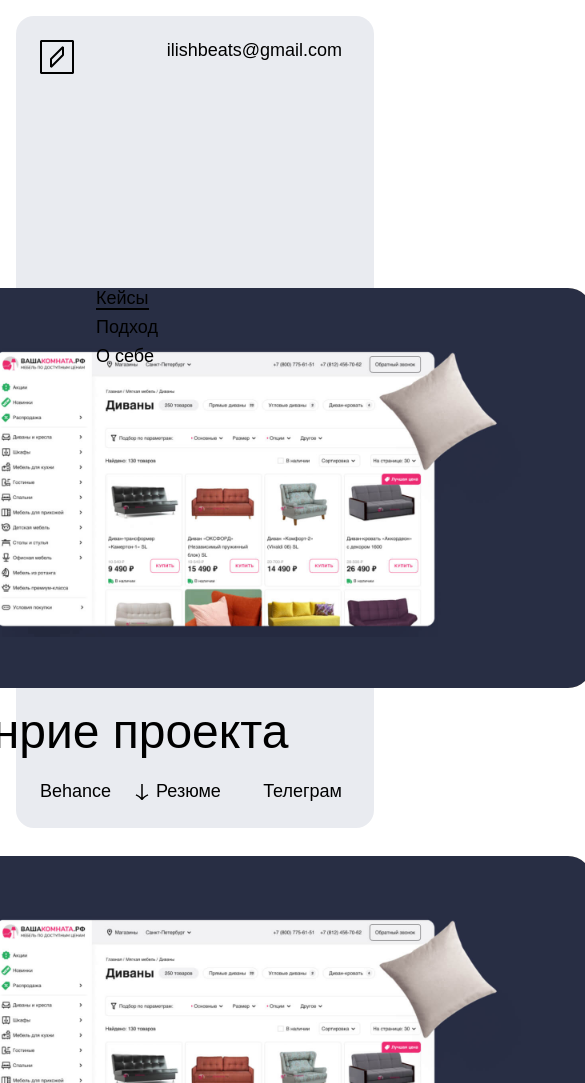
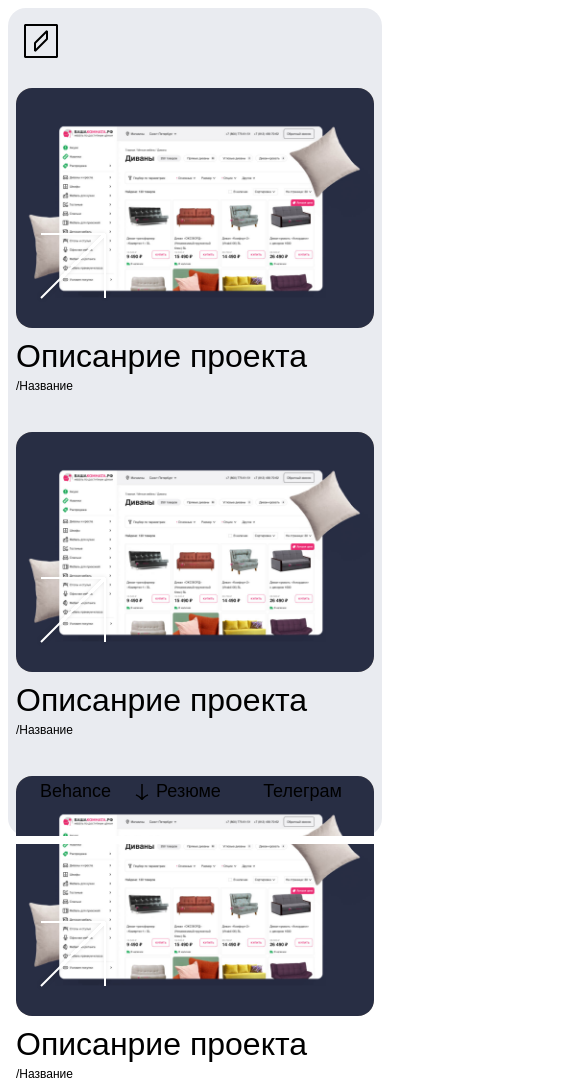
Before and after one commit to ilishandreev/Code, a plain HTML site: page cases.html in a window 390 px wide. Shown: the top 1083 px of the page, 585 px wide, since content can reach past the window. Drawn offline with nearby package versions, Linux system fonts and the light colour scheme.

Commit message:
Media queries

```diff
--- a/css/style.css
+++ b/css/style.css
@@ -16,6 +16,12 @@ body, html{
     box-sizing: border-box;
 }
 
+@media (max-width: 640px) {
+    .bgwrapper {
+        padding: 8px;
+    }
+}
+
 .bgrect {
     background-color: #E9EBF0;
     border-radius: 18px;
@@ -32,6 +38,12 @@ body, html{
     z-index: 999;
 }
 
+@media (max-width: 640px) {
+    .filltop {
+        height: 8px;
+    }
+}
+
 .fillbottom {
     width: 100%;
     height: 16px;
@@ -42,6 +54,11 @@ body, html{
 
 }
 
+@media (max-width: 640px) {
+    .fillbottom {
+        height: 8px;
+    }
+}
 
 .container {
     box-sizing: border-box;
@@ -49,6 +66,12 @@ body, html{
     display: flex;
     max-width: 1340px;
     margin: auto;
+}
+
+@media (max-width: 640px) {
+    .container {
+        padding: 8px;
+    }
 }
 
 .navigation {
@@ -61,6 +84,12 @@ body, html{
     z-index: 100;
     list-style-type: none;
     padding-inline-start: 80px;
+}
+
+@media (max-width: 640px) {
+    .navigation {
+        display: none;
+    }
 }
 
 .navigation-item:not(:last-child) {
@@ -85,9 +114,24 @@ body, html{
     list-style-type: none;
 }
 
+@media (max-width: 640px) {
+    .cardslist {
+        margin-top: 80px;
+        margin-bottom: 64px;
+        padding: 0 8px;
+    }
+}
+
 .card {
     margin-bottom: 80px;
     width: 740px;
+}
+
+@media (max-width: 640px) {
+    .card {
+        width: 100%;
+        margin-bottom: 40px;
+    }
 }
 
 .cover {
@@ -98,6 +142,37 @@ body, html{
     border-radius: 24px;
     background-color: blanchedalmond;
     box-sizing: border-box;
+}
+
+@media (min-width: 1560px) {
+    .cover {
+        width: 900px;
+        height: 480px;
+    }
+}
+
+@media (max-width: 640px) {
+    .cover {
+        width: 100%;
+        height: px;
+        border-radius: 16px;
+    }
+}
+
+@media (max-width: 480px) {
+    .cover {
+        width: 100%;
+        height: 240px;
+        border-radius: 16px;
+    }
+}
+
+@media (max-width: 360px) {
+    .cover {
+        width: 100%;
+        height: 200px;
+        border-radius: 16px;
+    }
 }
 
 .cover-img
@@ -136,17 +211,40 @@ body, html{
     transition-timing-function: ease-in-out;
 }
 
+@media(max-width: 640px) {
+    .ext-arrow {
+        position: absolute;
+        color: white;
+        left: 20px;
+        bottom: 20px;
+        opacity: 100;
+    }
+}
+
 .logo {
     position: fixed;
     top: 40px;
     left: 40px;
-    z-index: 10;
+    z-index: 20;
+}
+
+@media (max-width: 640px) {
+    .logo {
+        top: 24px;
+        left: 24px;
+    }
 }
 
 .email {
     position: fixed;
     top: 40px;
     right: 48px;
+}
+
+@media (max-width: 640px) {
+    .email {
+        display: none;
+    }
 }
 
 .linksleft {
@@ -229,6 +327,13 @@ h3 {
     color: black;
 }
 
+@media (max-width: 640px) {
+    h3 {
+        font-size: 32px;
+        margin: 12px 0 8px 0;
+    }
+}
+
 .portfolio-link:hover h3 {
  color: rgba(0, 0, 0, 0.7);
 }
```
Also changed, not shown: 1 other file.
